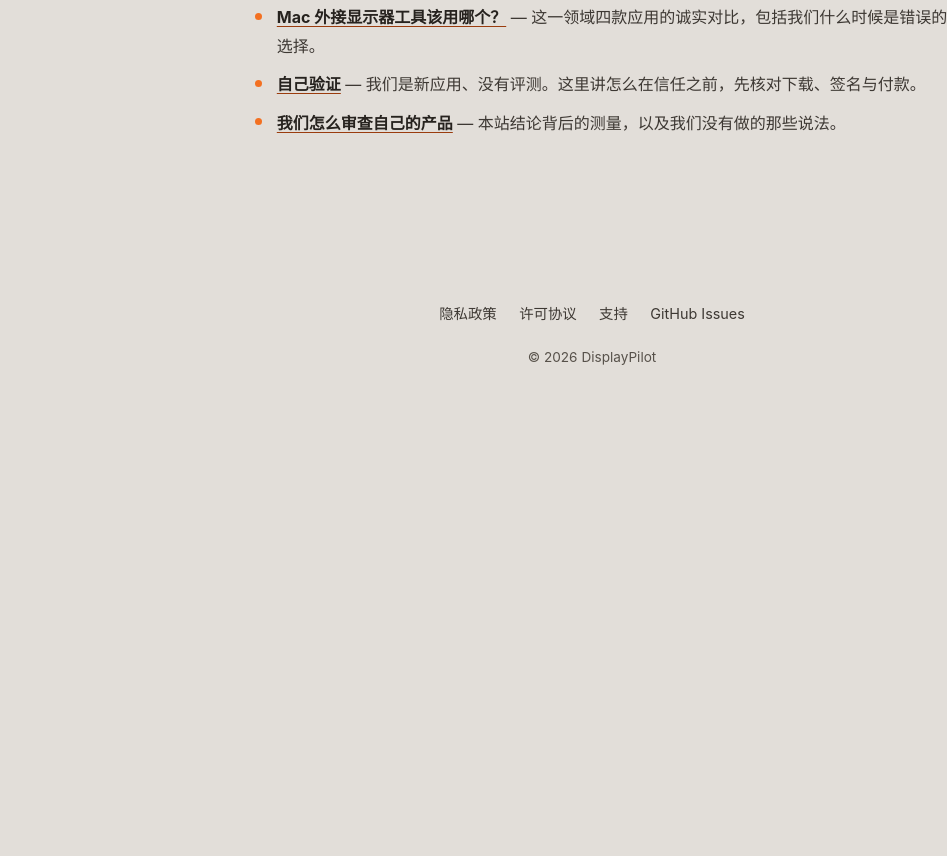
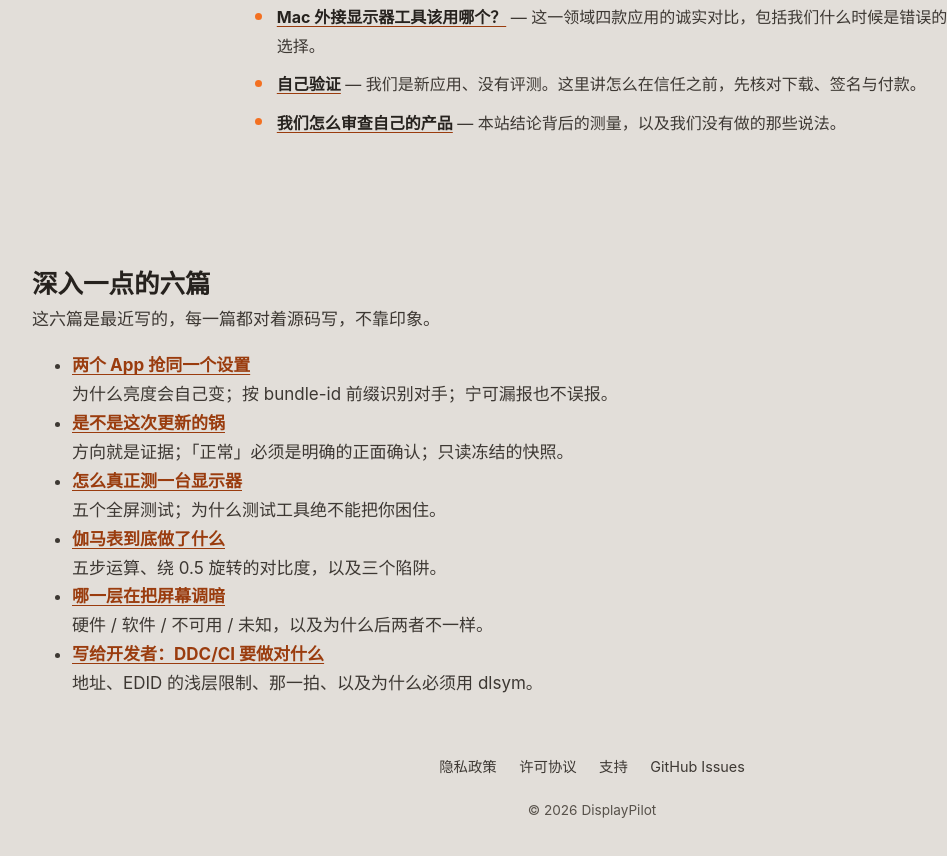
Before and after one commit to huayanming/displaypilot, a plain HTML site: page zh-Hans/guides.html in a window 1280 px wide. Shown: the part 1273-2129 px from the top of the page, without its empty margins (48-995 px from the left). Before the commit the page ends 1699 px from the top, so only its background shows below. Drawn offline with Linux system fonts and the light colour scheme.

Commit message:
site: the Chinese hub now lists all six deep pages

```diff
--- a/zh-Hans/guides.html
+++ b/zh-Hans/guides.html
@@ -80,6 +80,23 @@
 </ul>
 
 </article>
+
+  <h2>深入一点的六篇</h2>
+  <p>这六篇是最近写的，每一篇都对着源码写，不靠印象。</p>
+  <ul class="cards">
+    <li><a href="guide-conflict.html"><strong>两个 App 抢同一个设置</strong></a><br>
+      为什么亮度会自己变；按 bundle-id 前缀识别对手；宁可漏报也不误报。</li>
+    <li><a href="guide-update.html"><strong>是不是这次更新的锅</strong></a><br>
+      方向就是证据；「正常」必须是明确的正面确认；只读冻结的快照。</li>
+    <li><a href="guide-test.html"><strong>怎么真正测一台显示器</strong></a><br>
+      五个全屏测试；为什么测试工具绝不能把你困住。</li>
+    <li><a href="guide-gamma.html"><strong>伽马表到底做了什么</strong></a><br>
+      五步运算、绕 0.5 旋转的对比度，以及三个陷阱。</li>
+    <li><a href="guide-layers.html"><strong>哪一层在把屏幕调暗</strong></a><br>
+      硬件 / 软件 / 不可用 / 未知，以及为什么后两者不一样。</li>
+    <li><a href="dev-ddc.html"><strong>写给开发者：DDC/CI 要做对什么</strong></a><br>
+      地址、EDID 的浅层限制、那一拍、以及为什么必须用 dlsym。</li>
+  </ul>
 </main>
 <footer class="doc-foot">
   <div class="wrap">
```
Also changed, not shown: 1 other file.
